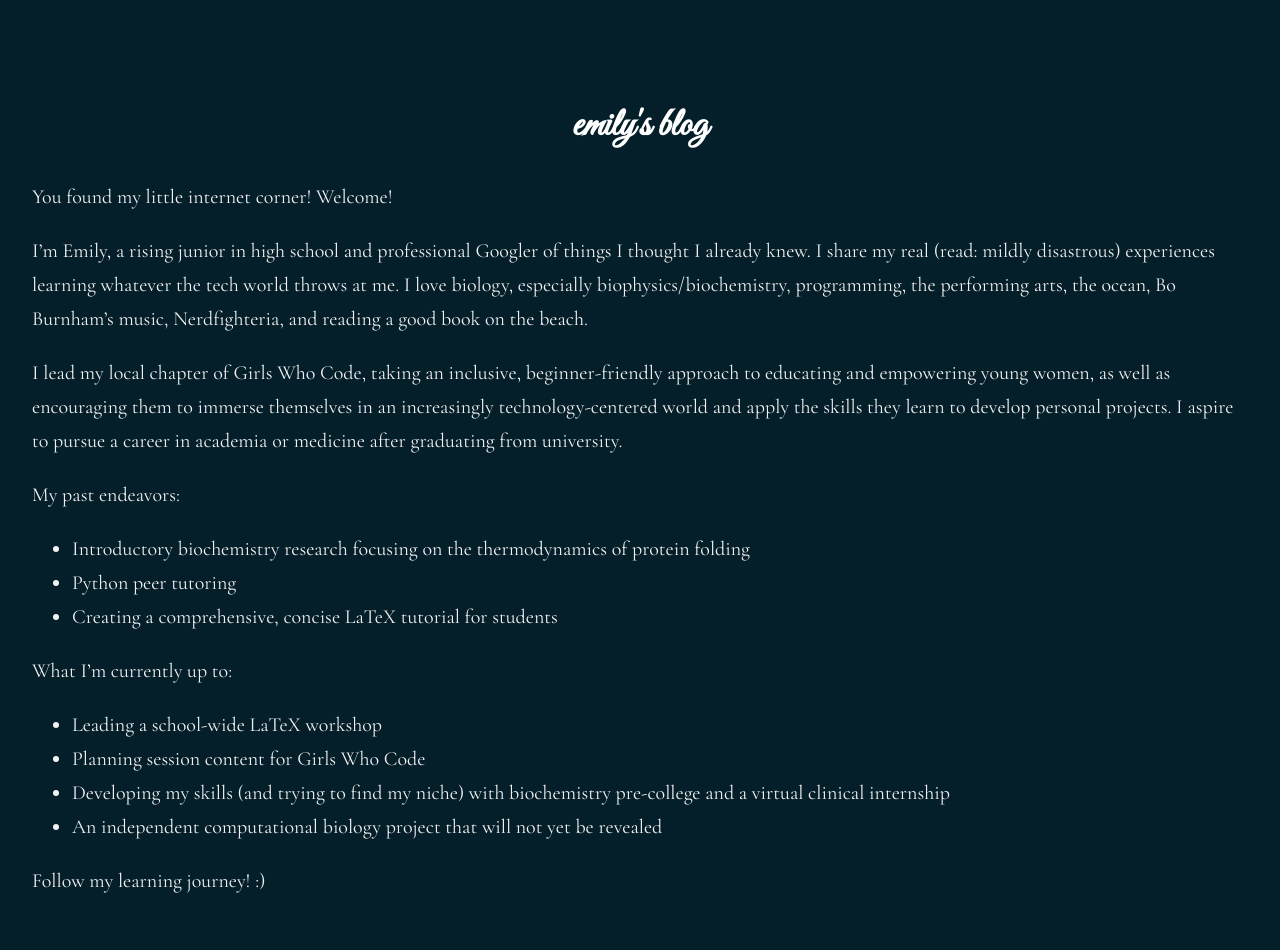
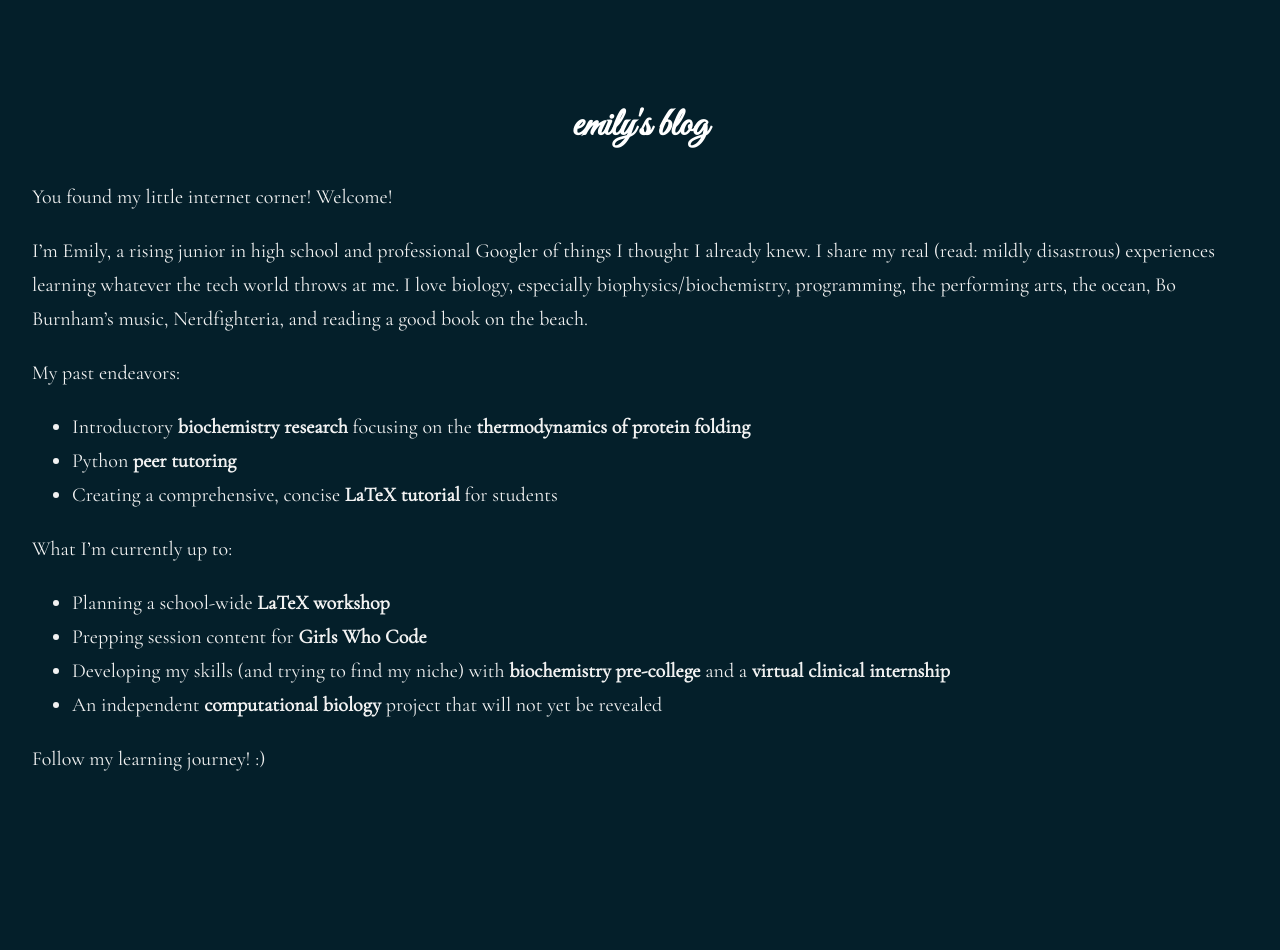
Before and after one commit to leucinemymind/leucinemymind.github.io, a Jekyll site: the page built from index.md, in a window 1280 px wide. Built offline with Jekyll 4.4.1, drawn with Linux system fonts in a browser that asks for light colours; our own code applies the rules of GitHub Pages for plain Markdown files; after the commit the page ends 900 px from its top, so only the background shows below that.

Commit message:
Update index.md

```diff
--- a/index.md
+++ b/index.md
@@ -2,17 +2,15 @@ You found my little internet corner! Welcome!
 
 I'm Emily, a rising junior in high school and professional Googler of things I thought I already knew. I share my real (read: mildly disastrous) experiences learning whatever the tech world throws at me. I love biology, especially biophysics/biochemistry, programming, the performing arts, the ocean, Bo Burnham's music, Nerdfighteria, and reading a good book on the beach.
 
-I lead my local chapter of Girls Who Code, taking an inclusive, beginner-friendly approach to educating and empowering young women, as well as encouraging them to immerse themselves in an increasingly technology-centered world and apply the skills they learn to develop personal projects. I aspire to pursue a career in academia or medicine after graduating from university.
-
 My past endeavors:
-- Introductory biochemistry research focusing on the thermodynamics of protein folding
-- Python peer tutoring
-- Creating a comprehensive, concise LaTeX tutorial for students
+- Introductory **biochemistry research** focusing on the **thermodynamics of protein folding**
+- Python **peer tutoring**
+- Creating a comprehensive, concise **LaTeX tutorial** for students
 
 What I'm currently up to:
-- Leading a school-wide LaTeX workshop
-- Planning session content for Girls Who Code
-- Developing my skills (and trying to find my niche) with biochemistry pre-college and a virtual clinical internship
-- An independent computational biology project that will not yet be revealed
+- Planning a school-wide **LaTeX workshop**
+- Prepping session content for **Girls Who Code**
+- Developing my skills (and trying to find my niche) with **biochemistry pre-college** and a **virtual clinical internship**
+- An independent **computational biology** project that will not yet be revealed
 
 Follow my learning journey! :)
```
